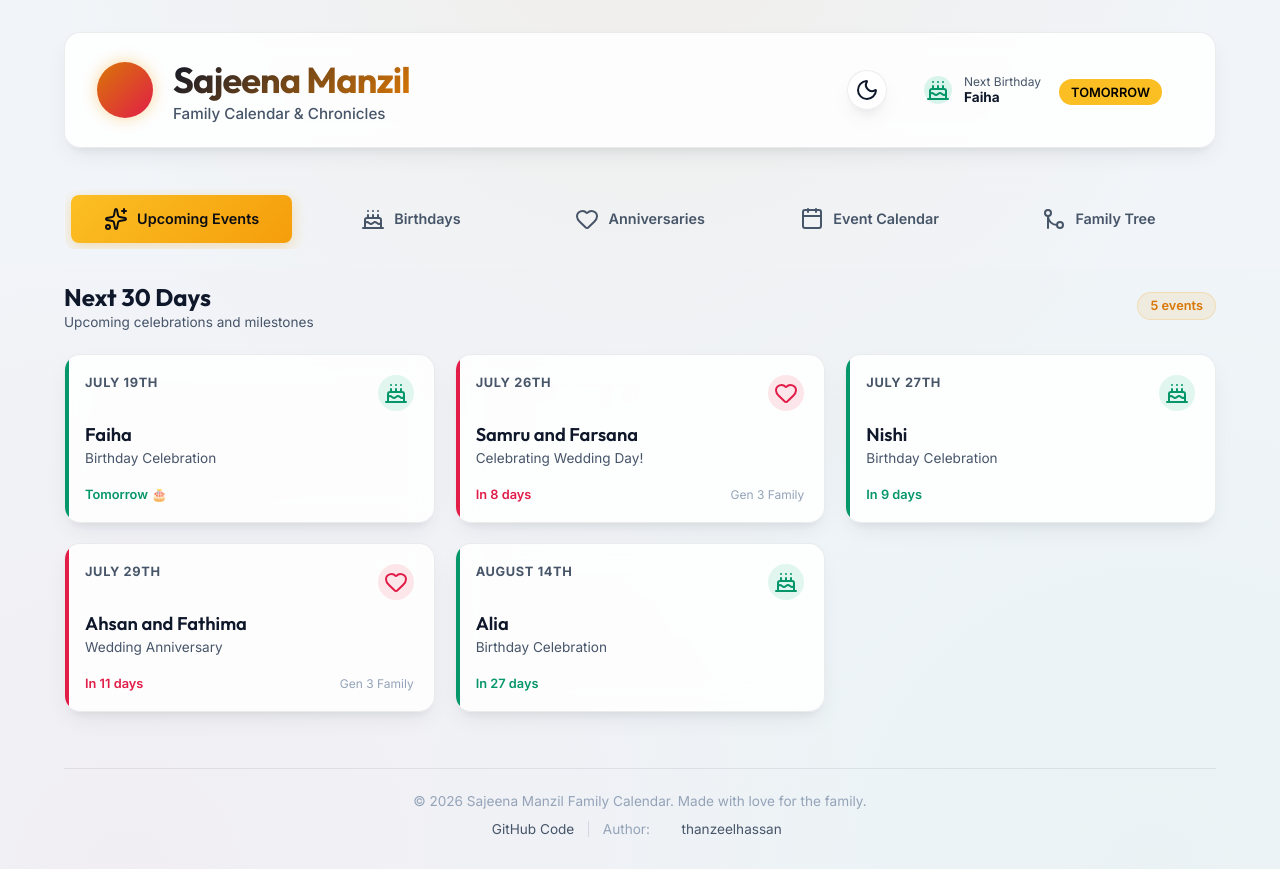
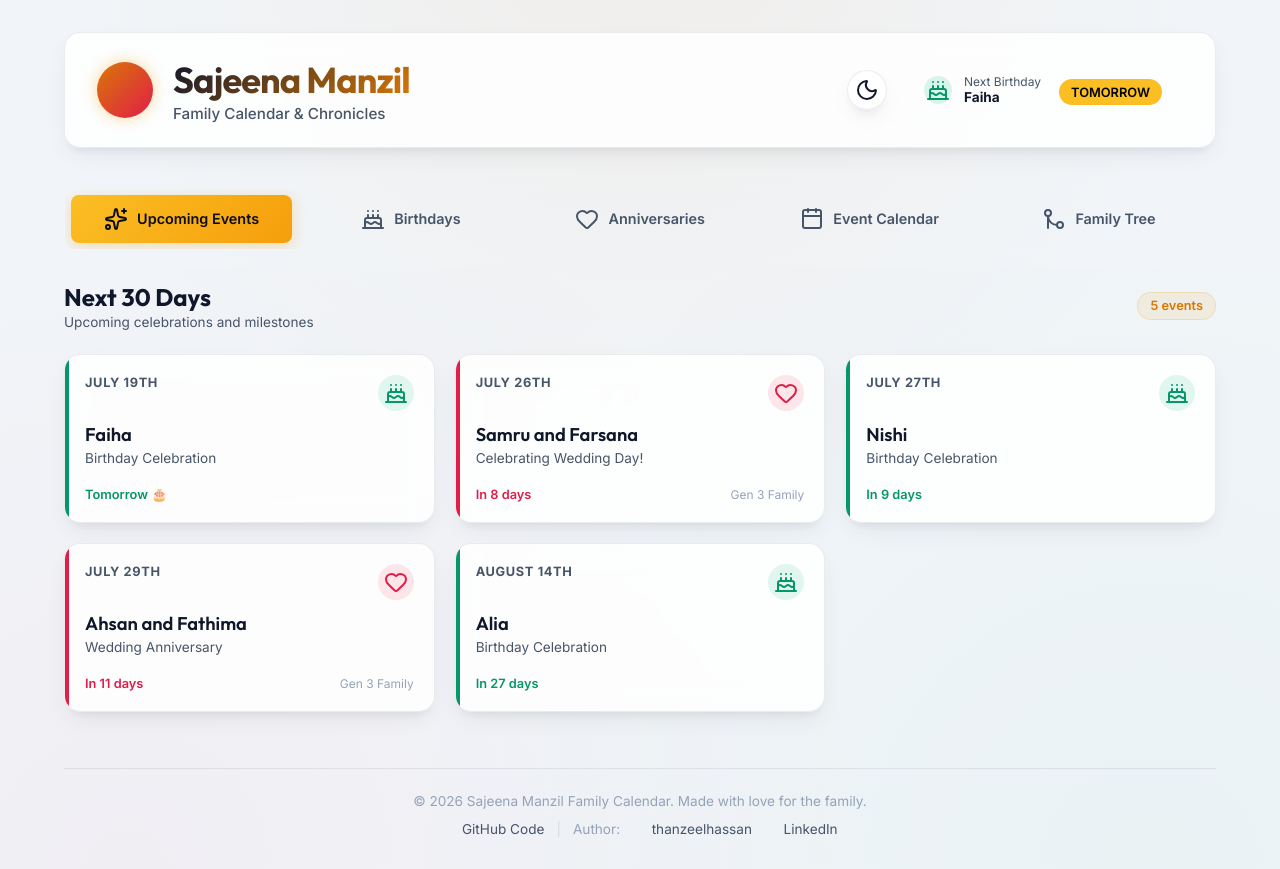
Before and after one commit to thanzeelhassan/Sajeena-Manzil-Calendar, a plain HTML site: page index.html in a window 1280 px wide. Drawn offline with nearby package versions, Linux system fonts and the light colour scheme.

Commit message:
Add text label to LinkedIn link in footer

```diff
--- a/index.html
+++ b/index.html
@@ -447,8 +447,9 @@
           <span>thanzeelhassan</span>
         </a>
         <a href="https://www.linkedin.com/in/thanzeel-hassan/" target="_blank" rel="noopener noreferrer"
-          class="footer-link" aria-label="LinkedIn profile">
+          class="footer-link">
           <i data-lucide="linkedin"></i>
+          <span>LinkedIn</span>
         </a>
       </div>
     </footer>
```
